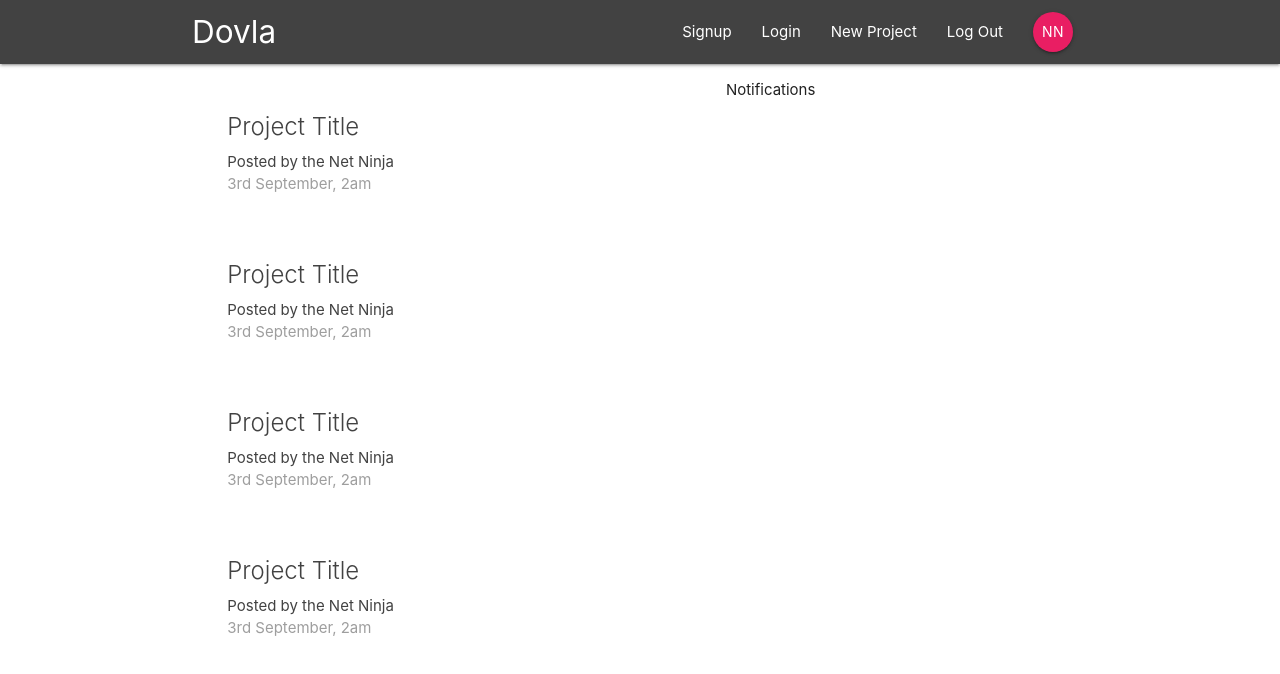
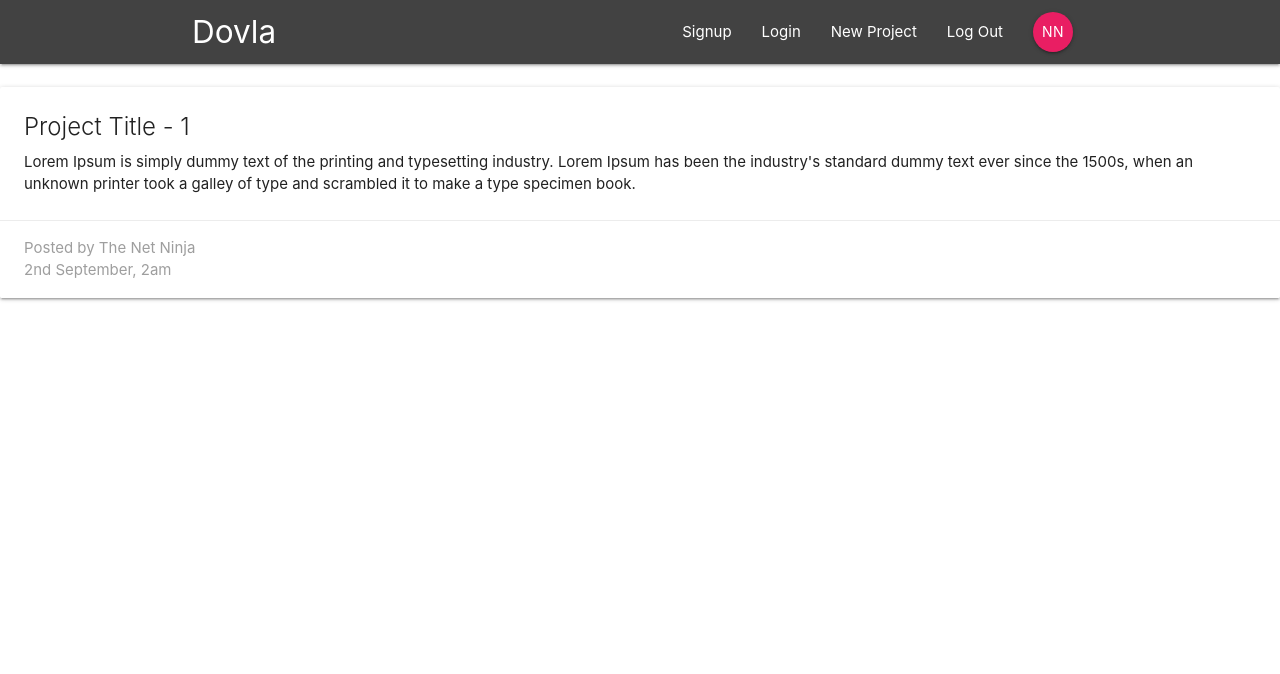
Before and after one commit to jahorinac/01_react, a React (Create React App) app: page /project/1 in a window 1280 px wide. Shown: the top 674 px of the page. Built offline with nearby package versions, Linux system fonts and the light colour scheme.

Commit message:
L7 - param props from url to template

```diff
--- a/src/App.js
+++ b/src/App.js
@@ -1,7 +1,8 @@
 import React, { Component } from 'react';
 import { BrowserRouter, Switch, Route } from 'react-router-dom';
 import Navbar from './components/layout/Navbar';
-import  Dashboard from './components/dashboard/Dashboard';
+import Dashboard from './components/dashboard/Dashboard';
+import ProjectDetails from './components/projects/ProjectDetails';
 
 class App extends Component{
     render(){
@@ -10,7 +11,8 @@ class App extends Component{
                 <div className="App">
                    <Navbar />
                    <Switch>
-                        <Route path='/' component={Dashboard} />
+                        <Route exact path='/' component={Dashboard} />
+                        <Route path='/project/:id' component={ProjectDetails}/>
                    </Switch>
                 </div>
             </BrowserRouter>
--- a/src/components/projects/ProjectDetails.js
+++ b/src/components/projects/ProjectDetails.js
@@ -0,0 +1,21 @@
+import React from 'react';
+
+const ProjectDetails = (props) => {
+    const id = props.match.params.id;
+    return(
+        <div className="conatiner section project-details">
+            <div className="card zdepth-0">
+                <div className="card-content">
+                    <span className="card-title">Project Title - {id}</span>
+                    <p>Lorem Ipsum is simply dummy text of the printing and typesetting industry. Lorem Ipsum has been the industry's standard dummy text ever since the 1500s, when an unknown printer took a galley of type and scrambled it to make a type specimen book.</p>
+                </div>
+                <div className="card-action gret lithen-4 grey-text">
+                    <div>Posted by The Net Ninja</div>
+                    <div>2nd September, 2am</div>
+                </div>
+            </div>
+        </div>
+    )
+}
+
+export default ProjectDetails
```
Also changed, not shown: 1 other file (tests, documents, lock files or other folders).
